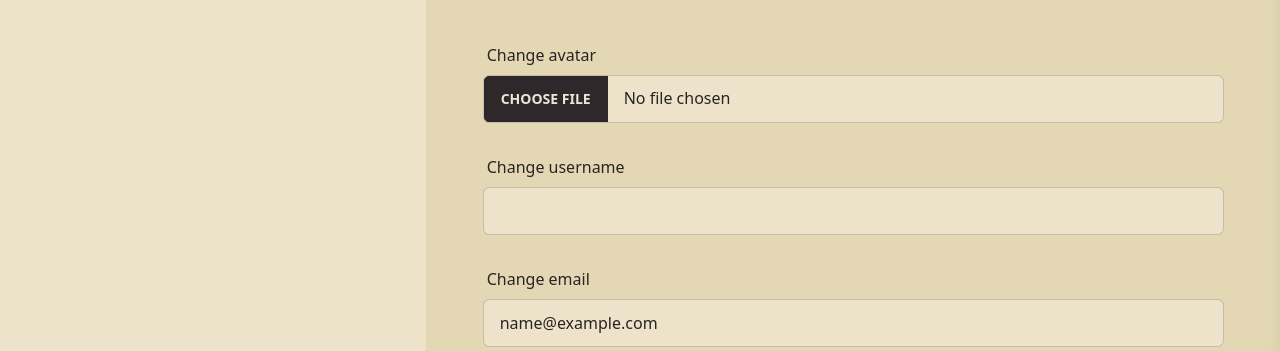
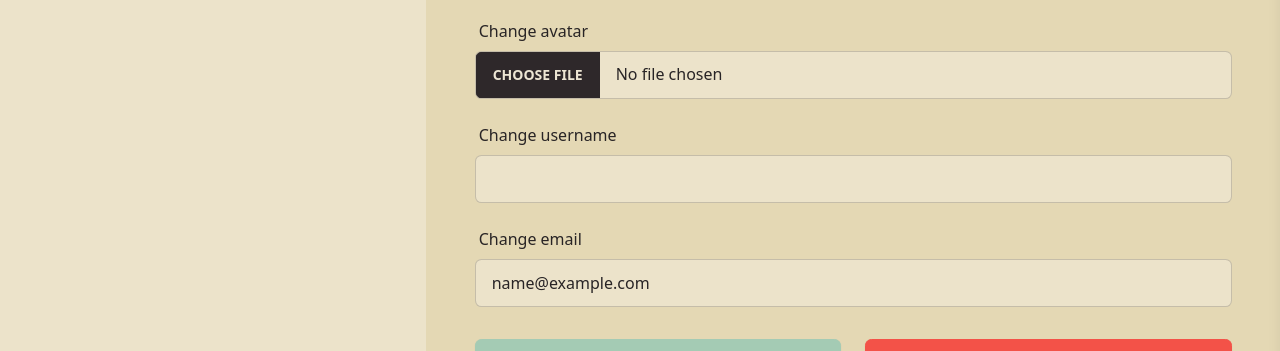
Before and after one commit to solisko/chat-app, a React (Vite) app: page /chat/profile in a window 1280 px wide. Shown: the part 449-800 px from the top of the page. Built offline with nearby package versions, Linux system fonts and the light colour scheme; no server answers; sample sign-in values are in the browser's storage.

Commit message:
sentry plus other things

```diff
--- a/src/Components/ChatRoom/Chat.jsx
+++ b/src/Components/ChatRoom/Chat.jsx
@@ -1,8 +1,8 @@
-import { useContext, useEffect } from "react";
+import { useContext, useEffect, useState } from "react";
 import { ChatContext } from "../../Context/ChatContextProvider";
+import { Outlet } from "react-router-dom";
 import Conversations from "./Conversations";
 import Navbar from "../Navbar";
-import { Outlet } from "react-router-dom";
 
 const Chat = () => {
   const {
@@ -12,6 +12,8 @@ const Chat = () => {
     selectedConversation,
   } = useContext(ChatContext);
 
+  const [loading, setLoading] = useState(true);
+
   useEffect(() => {
     if (jwtToken) {
       if (selectedConversation) {
@@ -19,19 +21,30 @@ const Chat = () => {
       } else {
         fetchMessagesWithUserId();
       }
+      setTimeout(() => {
+        setLoading(false);
+      }, 1000);
     }
   }, [jwtToken, selectedConversation]);
 
   return (
     <div className="flex flex-col h-screen hide-scroll">
       <Navbar />
-      <div className="flex h-full mt-24">
-        <Conversations />
-        <div className="w-2/3 ml-auto flex flex-col bg-base-200">
-          <Outlet />
+      {loading ? (
+        <div className="flex justify-center items-center h-full">
+          <span className="loading loading-spinner text-primary"></span>
+          <p className="ml-2">Loading chat...</p>
         </div>
-      </div>
+      ) : (
+        <div className="flex h-full mt-24">
+          <Conversations />
+          <div className="w-2/3 ml-auto flex flex-col bg-base-200">
+            <Outlet />
+          </div>
+        </div>
+      )}
     </div>
   );
 };
+
 export default Chat;
--- a/src/Components/Login.jsx
+++ b/src/Components/Login.jsx
@@ -1,8 +1,9 @@
-import { useContext, useEffect, useState } from "react";
+import { useContext, useState } from "react";
 import { ChatContext } from "../Context/ChatContextProvider";
 import { Link, useNavigate } from "react-router-dom";
 import { toast } from "react-toastify";
 import "react-toastify/dist/ReactToastify.css";
+import * as Sentry from "@sentry/react";
 
 const Login = () => {
   const { csrfToken, login, BASE_URL } = useContext(ChatContext);
@@ -28,18 +29,39 @@ const Login = () => {
         }),
       });
       if (!response.ok) {
-        const errorData = await response.json();
-        toast.error(
-          errorData.error ||
-            "Login failed. Please check your credentials and try again.",
+        let errorMessage = "Login failed. Please try again.";
+        if (response.status === 401) {
+          errorMessage =
+            "Oh darn! Please check your credentials and try again.";
+        } else if (response.status === 500) {
+          errorMessage = "Server error. Please try again later.";
+        }
+        // misslyckad inloggning till Sentry
+        Sentry.captureMessage(
+          `Failed login attempt for user: ${username}. Error: ${errorMessage}`,
           {
-            className: "custom-toast",
+            level: "warning",
+            extra: {
+              status: response.status,
+              username,
+              errorMessage,
+            },
           }
         );
+        toast.error(errorMessage, {
+          className: "custom-toast",
+        });
         return;
       }
       const data = await response.json();
       await login(data.token);
+      // lyckat inloggning till Sentry
+      Sentry.captureMessage(`Successful login for user: ${username}`, {
+        level: "info",
+        extra: {
+          username,
+        },
+      });
       toast.success("👋 Hey you. Welcome to the chat...", {
         className: "custom-toast",
       });
@@ -47,6 +69,7 @@ const Login = () => {
         navigate("/chat");
       }, 1000);
     } catch (error) {
+      Sentry.captureException(error);
       toast.error("An unexpected error occurred. Please try again later.", {
         className: "custom-toast",
       });
--- a/src/Components/Navbar.jsx
+++ b/src/Components/Navbar.jsx
@@ -12,6 +12,7 @@ const Navbar = () => {
   const [searchTerm, setSearchTerm] = useState("");
   const [filteredUsers, setFilteredUsers] = useState([]);
   const searchRef = useRef(null);
+  const darkTheme = "mytheme";
 
   const handleAvatarClick = (e) => {
     e.stopPropagation();
@@ -23,7 +24,7 @@ const Navbar = () => {
   };
 
   const handleToggle = (e) => {
-    setTheme(e.target.checked ? "synthwave" : "retro");
+    setTheme(e.target.checked ? darkTheme : "retro");
   };
 
   useEffect(() => {
@@ -33,14 +34,16 @@ const Navbar = () => {
 
   useEffect(() => {
     if (searchTerm.trim() !== "") {
-      const results = allUsers.filter((user) =>
-        user.username.toLowerCase().includes(searchTerm.toLowerCase())
-      );
+      const results = allUsers
+        .filter((u) => u.userId !== user.userId)
+        .filter((u) =>
+          u.username.toLowerCase().includes(searchTerm.toLowerCase())
+        );
       setFilteredUsers(results);
     } else {
       setFilteredUsers([]);
     }
-  }, [searchTerm, allUsers]);
+  }, [searchTerm, allUsers, user.userId]);
 
   useEffect(() => {
     const handleClickOutside = (e) => {
@@ -65,7 +68,7 @@ const Navbar = () => {
                   type="checkbox"
                   className="theme-controller"
                   onChange={handleToggle}
-                  checked={theme === "synthwave"}
+                  checked={theme === darkTheme}
                 />
                 <svg
                   className="swap-off h-10 w-10 fill-current"
--- a/src/Components/Profile.jsx
+++ b/src/Components/Profile.jsx
@@ -96,7 +96,7 @@ const Profile = () => {
   };
 
   return (
-    <div className="bg-base-200 px-6 pt-10 pb-20 min-w-[400px] overflow-auto">
+    <div className="bg-base-200 min-w-[400px] p-4 overflow-auto">
       <div className="flex items-center justify-center mb-6 relative">
         <h1 className="text-xl font-bold mt-4">Update your user info</h1>
         <button
@@ -119,14 +119,14 @@ const Profile = () => {
           <label className="label">Change avatar</label>
           <input
             type="file"
-            className="file-input input-bordered w-full mb-6"
+            className="file-input input-bordered w-full mb-4"
             accept="image/*"
             onChange={handleAvatarChange}
           />
           <label className="label">Change username</label>
           <input
             type="text"
-            className="input input-bordered w-full mb-6"
+            className="input input-bordered w-full mb-4"
             placeholder={user.username}
             value={username}
             onChange={(e) => setUsername(e.target.value)}
@@ -134,7 +134,7 @@ const Profile = () => {
           <label className="label">Change email</label>
           <input
             type="email"
-            className="input input-bordered w-full mb-6"
+            className="input input-bordered w-full"
             placeholder={user.email}
             value={email}
             onChange={(e) => setEmail(e.target.value)}
--- a/src/Context/ChatContextProvider.jsx
+++ b/src/Context/ChatContextProvider.jsx
@@ -131,7 +131,7 @@ const ChatProvider = (props) => {
       }
 
       const data = await response.json();
-      console.log("Fetched messages:", data);
+      // console.log("Fetched messages:", data);
       setMessages(data);
     } catch (error) {
       console.error("Failed to fetch messages:", error.message);
--- a/tailwind.config.js
+++ b/tailwind.config.js
@@ -6,39 +6,21 @@ export default {
   },
   plugins: [require("daisyui")],
   daisyui: {
-    themes: ["retro", "synthwave"],
+    themes: [
+      "retro",
+      {
+        mytheme: {
+          "primary": "#8b5654",
+          "secondary": "#0f766e",
+          "accent": "#fcd34d",
+          "neutral": "#ffedd5",
+          "base-100": "#44403c",
+          "info": "#4338ca",
+          "success": "#15803d",
+          "warning": "#ea580c",
+          "error": "#b91c1c",
+        },
+      },
+    ],
   },
 };
-
-// daisyui: {
-//   themes: [
-//     "retro",
-//     {
-//       mytheme: {
-//         "primary": "#a37572",
-//         "secondary": "#f6d860",
-//         "accent": "#ef9995",
-//         "neutral": "#bfb9ab",
-//         "base-100": "#141414",
-//       },
-//     },
-//   ],
-// },
-// };
-// daisyui: {
-//   themes: [
-//     {
-//       mytheme: {
-
-// "primary": "#fcd34d",
-// "secondary": "#fb923c",
-// "accent": "#f43f5e",
-// "neutral": "#44403c",
-// "base-100": "#fef3c7",
-// "info": "#60a5fa",
-// "success": "#22c55e",
-// "warning": "#f9a8d4",
-// "error": "#b91c1c",        },
-//       },
-//     ],
-//   },
```
